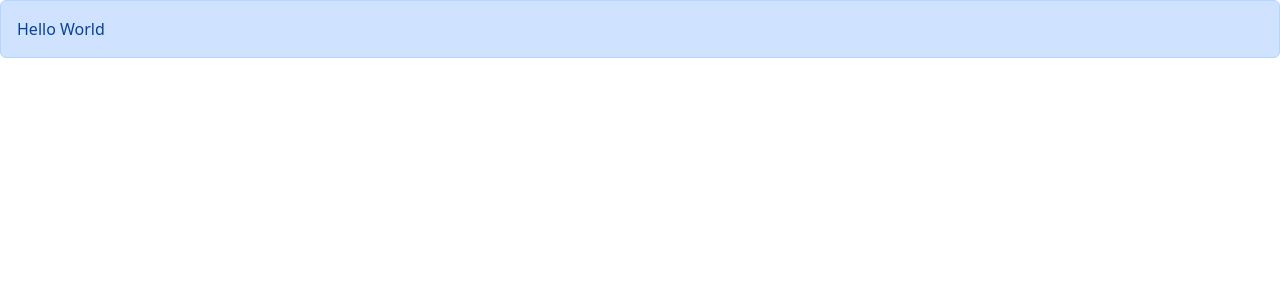
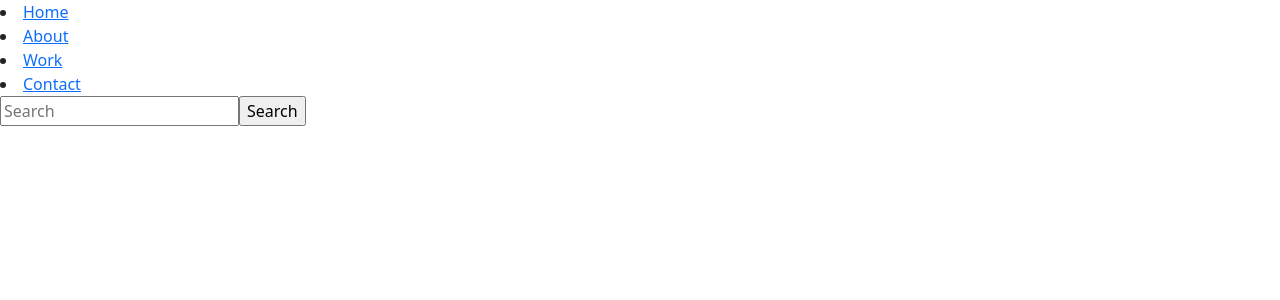
Before and after one commit to Xanooo/ReactApp, a React (Vite) app: page / in a window 1280 px wide. Shown: the top 300 px of the page. Built offline with nearby package versions, Linux system fonts and the light colour scheme.

Commit message:
Création de la navbar.

```diff
--- a/src/App.tsx
+++ b/src/App.tsx
@@ -1,13 +1,9 @@
-import Alert from "./components/Alert";
+import Navbar from "./components/Navbar/Navbar";
 
 function App() {
-  return (
-    <div>
-      <Alert>
-        Hello <span>World</span>
-      </Alert>
-    </div>
-  );
+  let items = ["Home", "About", "Work", "Contact"];
+
+  return <Navbar items={items}></Navbar>;
 }
 
 export default App;
--- a/src/components/Alert.tsx
+++ /dev/null
@@ -1,11 +0,0 @@
-import React, { ReactNode } from "react";
-
-interface Props {
-  children: ReactNode;
-}
-
-const Alert = ({ children }: Props) => {
-  return <div className="alert alert-primary">{children}</div>;
-};
-
-export default Alert;
--- /dev/null
+++ b/src/components/Navbar/Navbar.tsx
@@ -0,0 +1,24 @@
+import { useState } from "react";
+
+interface NavbarProps {
+  items: string[];
+}
+
+function Navbar({ items }: NavbarProps) {
+  const [selectedIndex, setSelectedIndex] = useState(-1);
+  return (
+    <nav>
+      {items.map((items) => (
+        <li key={items}>
+          <a href="#">{items}</a>
+        </li>
+      ))}
+      <form>
+        <input type="search" placeholder="Search"></input>
+        <input type="button" value="Search"></input>
+      </form>
+    </nav>
+  );
+}
+
+export default Navbar;
```
Also changed, not shown: src/Message.tsx (deleted, +0 -8 lines), src/components/ListGroup.tsx (deleted, +0 -38 lines), src/components/Footer/Footer.tsx (added).
